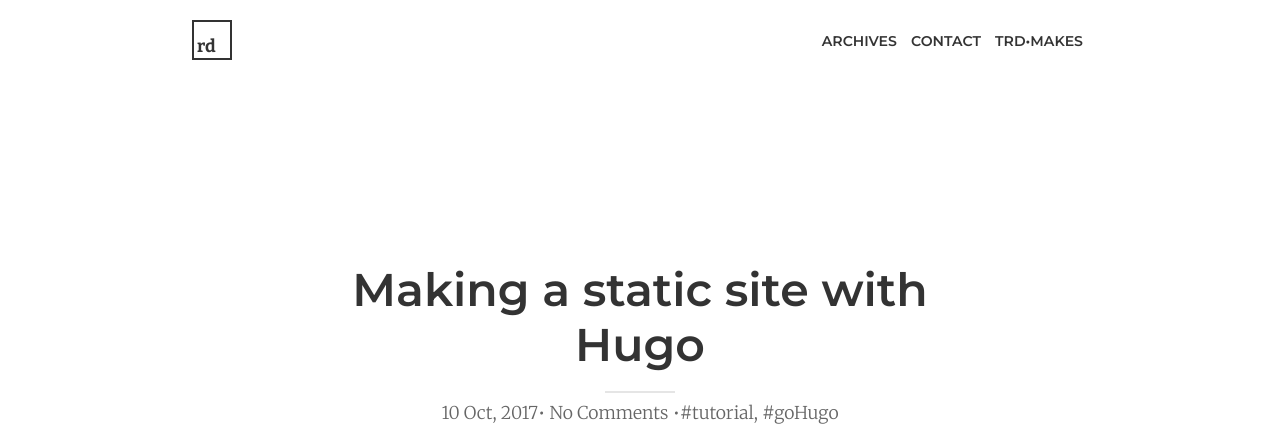
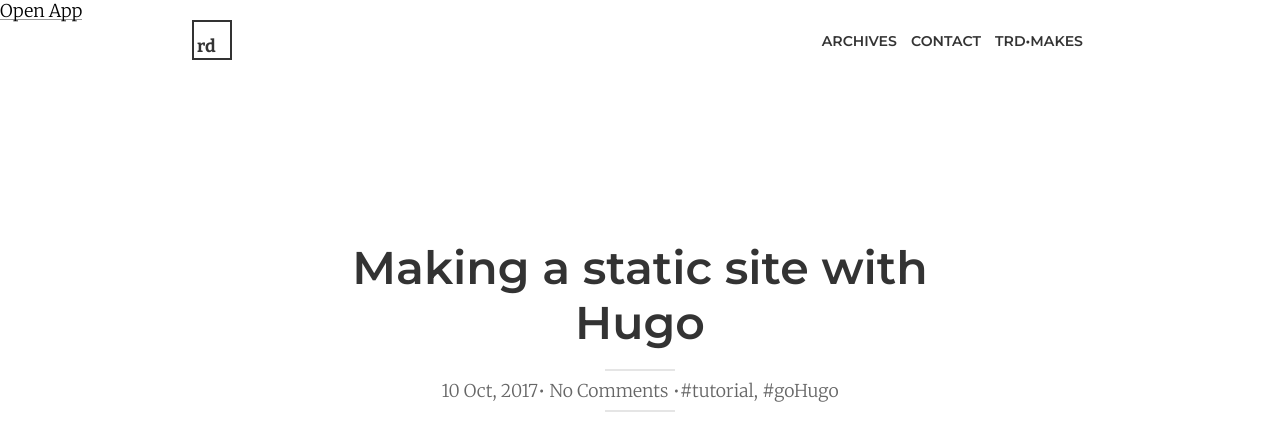
Before and after one commit to therdas/therdas.github.io_old, a plain HTML site: page index.html in a window 1280 px wide. Shown: the top 427 px of the page. Drawn offline with nearby package versions, Linux system fonts and the light colour scheme.

Commit message:
Update index.html

```diff
--- a/index.html
+++ b/index.html
@@ -15,7 +15,7 @@
 
 	</head>
 <body>
-    <a href="therdas://neutrinoRuntime">Open App</a>
+    <a href="therdas://neutrinoRuntime" style="position:absolute;top:0;left:0;z-index:500;">Open App</a>
     <nav id="top-bar">
         <span id="top-bar-limiter">
             <a href="https://therdas.github.io/" data-clear-link-decor id="logo"><span>rd</span></a>
```
